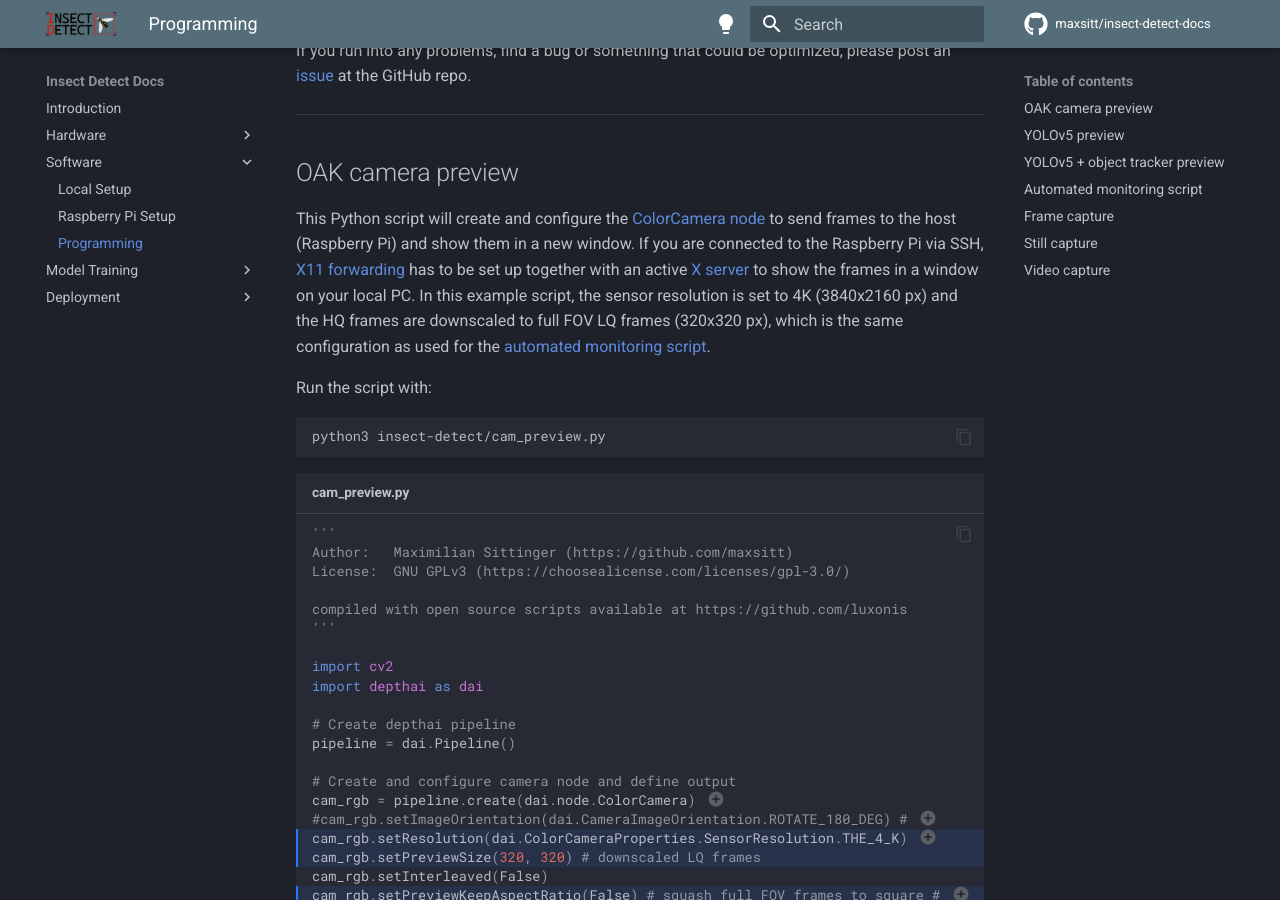
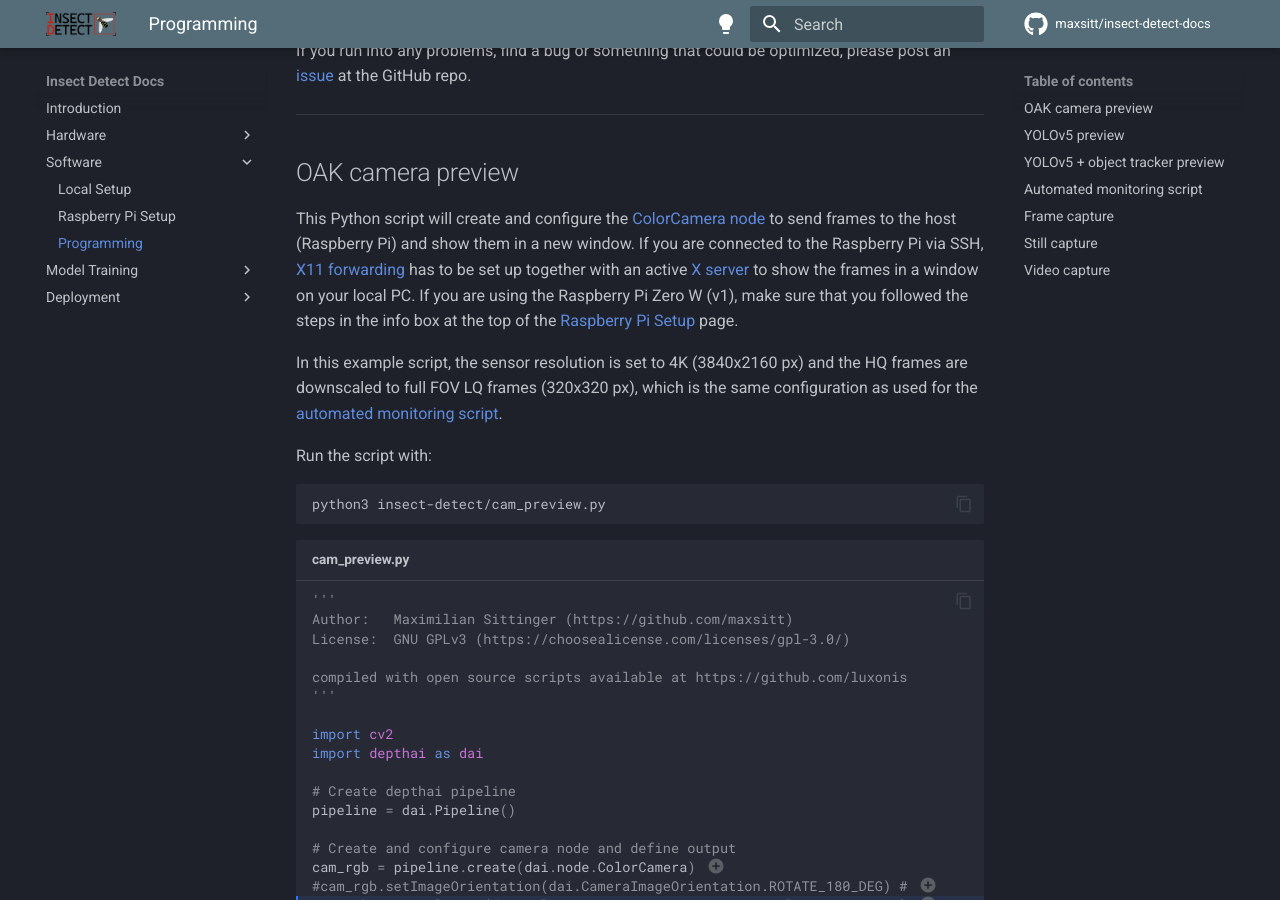
Before and after one commit to maxsitt/insect-detect-docs, an MkDocs documentation site: the page built from docs/software/programming.md, in a window 1280 px wide and 900 px high, scrolled down 405 px. Built offline with MkDocs 1.6.1 and Material for MkDocs 9.7.7, drawn with Linux system fonts in a browser that asks for light colours; comment, search, counter and statistics services are not loaded; some of the changed text lies outside the part shown.

Commit message:
Update programming.md
Add RPi Zero W (v1) info. Update scripts to latest version.

````diff
--- a/docs/software/programming.md
+++ b/docs/software/programming.md
@@ -31,9 +31,13 @@
 [X11 forwarding](pisetup.md#configure-x11-forwarding){target=_blank} has to be
 set up together with an active
 [X server](localsetup.md#vcxsrv-windows-x-server){target=_blank} to show the
-frames in a window on your local PC. In this example script, the sensor
-resolution is set to 4K (3840x2160 px) and the HQ frames are downscaled to full
-FOV LQ frames (320x320 px), which is the same configuration as used for the
+frames in a window on your local PC. If you are using the Raspberry Pi Zero W (v1),
+make sure that you followed the steps in the info box at the top of the
+[Raspberry Pi Setup](pisetup.md){target=_blank} page.
+
+In this example script, the sensor resolution is set to 4K (3840x2160 px) and
+the HQ frames are downscaled to full FOV LQ frames (320x320 px), which is the
+same configuration as used for the
 [automated monitoring script](#automated-monitoring-script){target=_blank}.
 
 Run the script with:
@@ -316,7 +320,7 @@
     - `-log` to print available Raspberry Pi memory (MB) and RPi CPU utilization
       (%) to console
 
-``` py title="yolov5_tracker_preview.py" hl_lines="73 138 139 147"
+``` py title="yolov5_tracker_preview.py" hl_lines="73 140 141 149"
 '''
 Author:   Maximilian Sittinger (https://github.com/maxsitt)
 License:  GNU GPLv3 (https://choosealicense.com/licenses/gpl-3.0/)
@@ -390,6 +394,8 @@
 # Create and configure object tracker node and define inputs + outputs
 tracker = pipeline.create(dai.node.ObjectTracker) # (1)!
 tracker.setTrackerType(dai.TrackerType.ZERO_TERM_IMAGELESS) # (2)!
+# use short term tracker if fps < ~30 for better tracking performance
+#tracker.setTrackerType(dai.TrackerType.SHORT_TERM_IMAGELESS)
 tracker.setTrackerIdAssignmentPolicy(dai.TrackerIdAssignmentPolicy.UNIQUE_ID)
 nn.passthrough.link(tracker.inputTrackerFrame)
 nn.passthrough.link(tracker.inputDetectionFrame)
@@ -536,7 +542,7 @@
     - `-overlay` to additionally save full HQ frames with overlay (bbox + info)
     - `-log` to save temperature, RPi memory/CPU and battery logs to .csv
 
-``` py title="yolov5_tracker_save_hqsync.py" hl_lines="48 189 308 309 322 335 344"
+``` py title="yolov5_tracker_save_hqsync.py" hl_lines="48 191 310 311 324 337 346"
 '''
 Author:   Maximilian Sittinger (https://github.com/maxsitt)
 License:  GNU GPLv3 (https://choosealicense.com/licenses/gpl-3.0/)
@@ -646,6 +652,8 @@
 # Create and configure object tracker node and define inputs
 tracker = pipeline.create(dai.node.ObjectTracker)
 tracker.setTrackerType(dai.TrackerType.ZERO_TERM_IMAGELESS)
+# use short term tracker if fps < ~30 for better tracking performance
+#tracker.setTrackerType(dai.TrackerType.SHORT_TERM_IMAGELESS)
 tracker.setTrackerIdAssignmentPolicy(dai.TrackerIdAssignmentPolicy.UNIQUE_ID)
 nn.passthrough.link(tracker.inputTrackerFrame)
 nn.passthrough.link(tracker.inputDetectionFrame)
````
